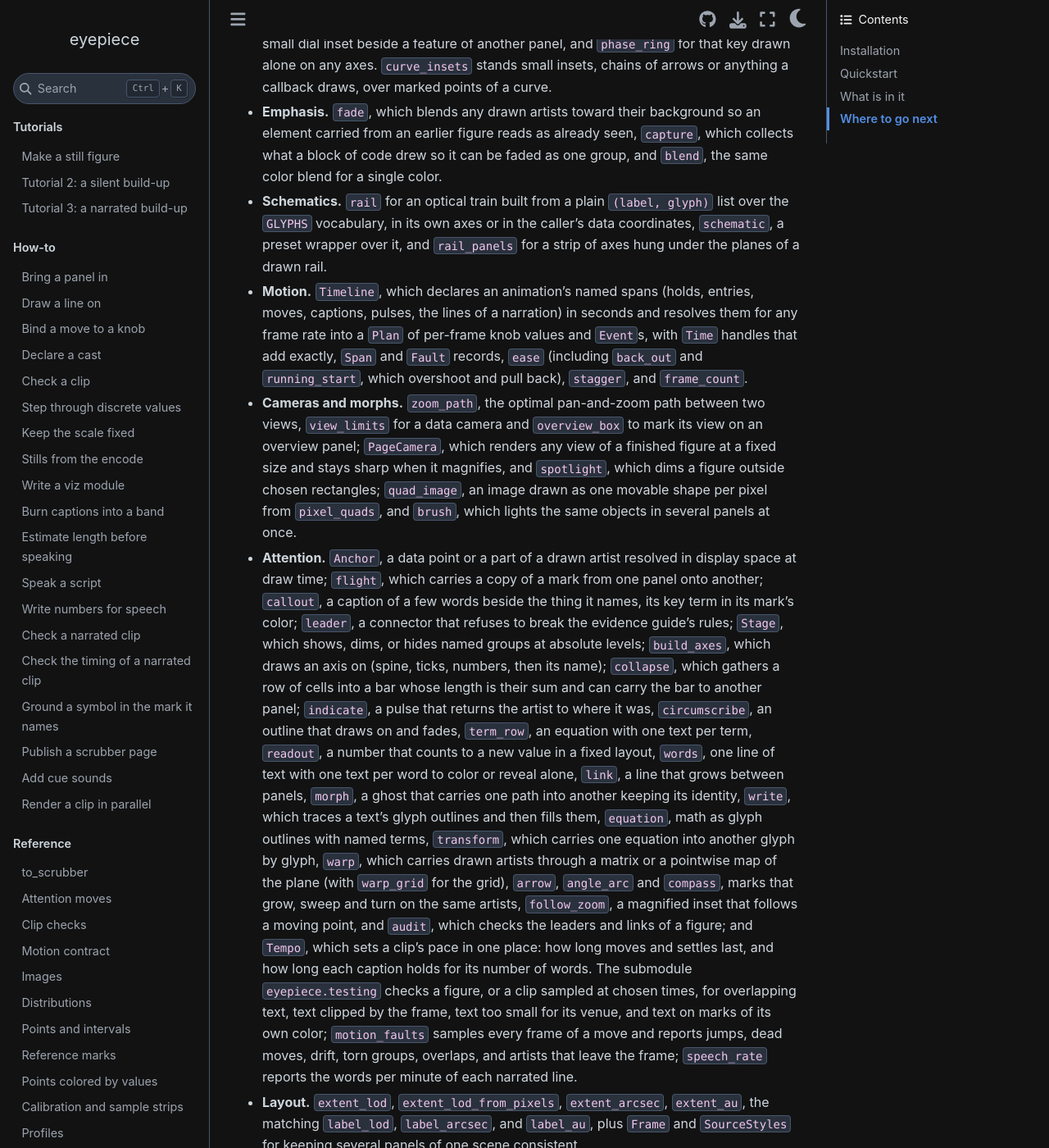
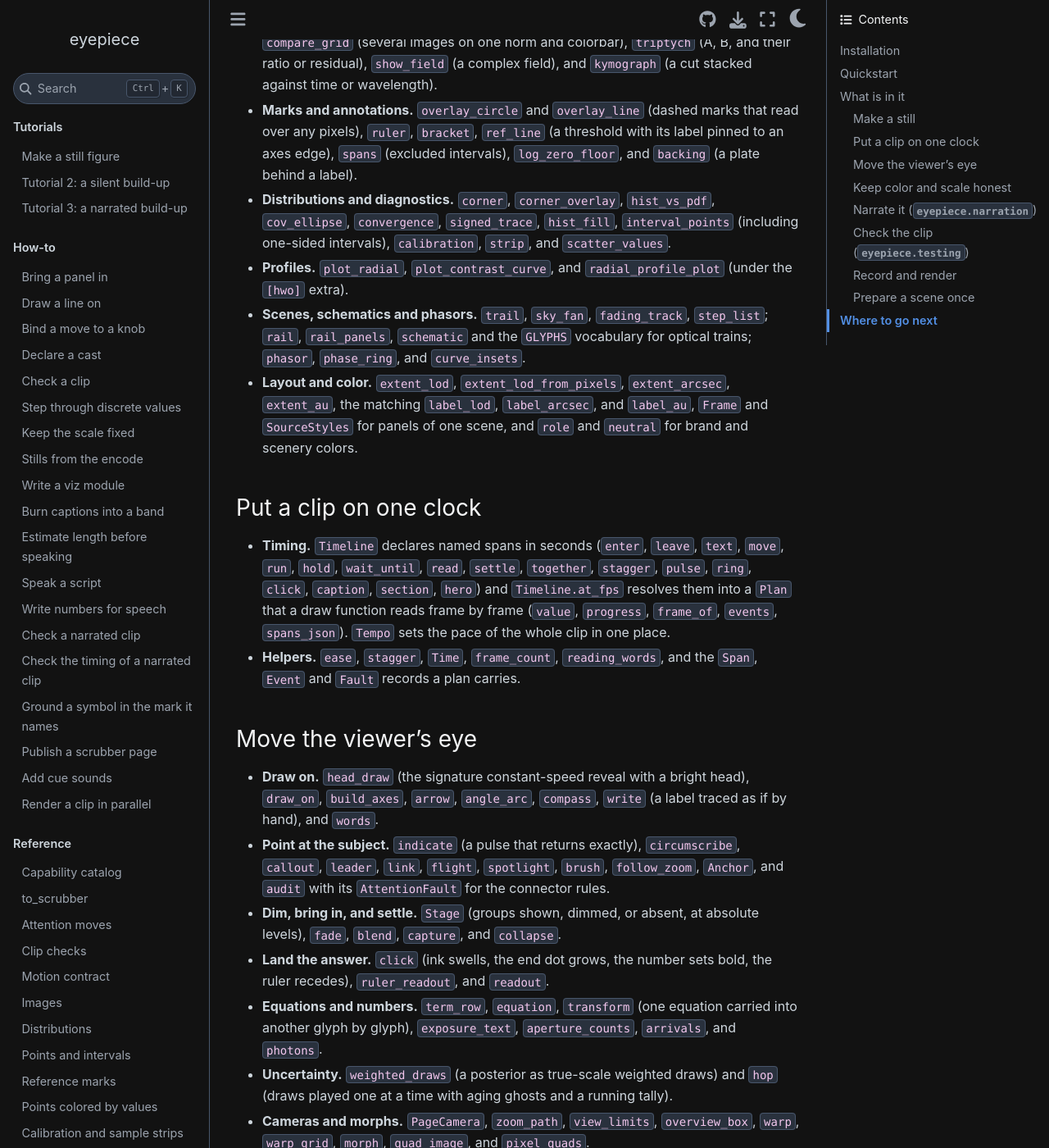
Before and after one commit to CoreySpohn/eyepiece, a Sphinx documentation site: the page built from docs/index.md, in a window 1280 px wide and 1400 px high, scrolled down 2916 px. Shown: the whole window at 82% size. Built offline with Sphinx 7.4.7 and the Sphinx Book theme 1.1.4, drawn with Linux system fonts in a browser that asks for light colours; pages that are not in the unit, such as notebooks, are missing from menus; some of the changed text lies outside the part shown.

Commit message:
docs(index): link the catalog, tutorials, motion galleries and how-tos

````diff
--- a/docs/index.md
+++ b/docs/index.md
@@ -4,6 +4,15 @@
 astronomical imaging simulations: ax-first stateless figure functions for
 images, comparisons, profiles, and distributions, a multi-sink animation
 recorder, and styled figure saving, all built on top of matplotlib and NumPy.
+
+The same primitives drive explanatory animation. A `Timeline` puts every move
+of a clip on one clock, `eyepiece.narration` places spoken lines and their cue
+words on that clock, `eyepiece.testing` checks the finished clip for motion,
+readability, color-meaning and timing faults, and `eyepiece.render` renders
+its venue, mode and narration variants in parallel. To find the function for
+something a figure or clip should do, start from the
+{doc}`capability catalog <reference/catalog>`, which maps each task to its
+function and the page that shows it.
 
 Every primitive takes plain arrays in and returns a small result object
 holding the axes it drew on and the artists it made, so a caller can keep
@@ -121,103 +130,142 @@
 
 ## What is in it
 
-Every public name is importable straight from `eyepiece`; the submodules
-that implement them are internal organization. The full signatures live in
-the API reference, and the groups are:
+The groups below follow what an author sets out to do. Names without a
+prefix are importable straight from `eyepiece`; the rest live in the named
+submodule. The {doc}`capability catalog <reference/catalog>` is the full
+table, one row per task, with the page that shows each name, and the API
+reference documents every signature.
 
-- **Images.** `imshow_log`, `imshow_diverging`, `show_field` for a complex
-  field as real, imaginary, amplitude, and phase panels, `compare_row` for
-  several images under one shared norm and colorbar, and `triptych` for A,
-  B, and a ratio or residual panel, plus `overlay_circle` for an aperture
-  or ring drawn over an image, with an optional label, and `ruler` for a
-  labeled dimension arrow.
-- **Distributions.** `corner`, `corner_overlay`, `hist_vs_pdf`,
-  `cov_ellipse`, and `convergence` for samples and their running mean or sum
-  against labeled references.
+### Make a still
+
+- **Images.** `imshow_log`, `imshow_diverging` and `display_limits`,
+  `compare_row` and `compare_grid` (several images on one norm and
+  colorbar), `triptych` (A, B, and their ratio or residual), `show_field`
+  (a complex field), and `kymograph` (a cut stacked against time or
+  wavelength).
+- **Marks and annotations.** `overlay_circle` and `overlay_line` (dashed
+  marks that read over any pixels), `ruler`, `bracket`, `ref_line` (a
+  threshold with its label pinned to an axes edge), `spans` (excluded
+  intervals), `log_zero_floor`, and `backing` (a plate behind a label).
+- **Distributions and diagnostics.** `corner`, `corner_overlay`,
+  `hist_vs_pdf`, `cov_ellipse`, `convergence`, `signed_trace`, `hist_fill`,
+  `interval_points` (including one-sided intervals), `calibration`, `strip`,
+  and `scatter_values`.
 - **Profiles.** `plot_radial`, `plot_contrast_curve`, and
-  `radial_profile_plot`.
-- **Scenes.** `trail`, `sky_fan`, and `fading_track`.
-- **Phasors.** `phasor` for complex numbers as arrows on the complex plane,
-  separate or chained tip to tail with their resultant, with a phase-colored
-  ring as the key, or as a small dial inset beside a feature of another panel,
-  and `phase_ring` for that key drawn alone on any axes. `curve_insets`
-  stands small insets, chains of arrows or anything a callback draws, over
-  marked points of a curve.
-- **Emphasis.** `fade`, which blends any drawn artists toward their
-  background so an element carried from an earlier figure reads as already
-  seen, `capture`, which collects what a block of code drew so it can be
-  faded as one group, and `blend`, the same color blend for a single color.
-- **Schematics.** `rail` for an optical train built from a plain
-  `(label, glyph)` list over the `GLYPHS` vocabulary, in its own axes or in
-  the caller's data coordinates, `schematic`, a preset wrapper over it, and
-  `rail_panels` for a strip of axes hung under the planes of a drawn rail.
-- **Motion.** `Timeline`, which declares an animation's named spans (holds,
-  entries, moves, captions, pulses, the lines of a narration) in seconds and
-  resolves them for any frame rate into a `Plan` of per-frame knob values and
-  `Event`s, with `Time` handles that add exactly, `Span` and `Fault` records,
-  `ease` (including `back_out` and `running_start`, which overshoot and pull
-  back), `stagger`, and `frame_count`.
-- **Cameras and morphs.** `zoom_path`, the optimal pan-and-zoom path between
-  two views, `view_limits` for a data camera and `overview_box` to mark its
-  view on an overview panel; `PageCamera`, which renders any view of a
-  finished figure at a fixed size and stays sharp when it magnifies, and
-  `spotlight`, which dims a figure outside chosen rectangles; `quad_image`,
-  an image drawn as one movable shape per pixel from `pixel_quads`, and
-  `brush`, which lights the same objects in several panels at once.
-- **Attention.** `Anchor`, a data point or a part of a drawn artist
-  resolved in display space at draw time; `flight`, which carries a copy of
-  a mark from one panel onto another; `callout`, a caption of a few words
-  beside the thing it names, its key term in its mark's color; `leader`, a
-  connector that refuses to break the evidence guide's rules; `Stage`,
-  which shows, dims, or hides named groups at absolute levels; `build_axes`,
-  which draws an axis on (spine, ticks, numbers, then its name);
-  `collapse`, which gathers a row of cells into a bar whose length is their
-  sum and can carry the bar to another panel; `indicate`, a pulse that
-  returns the artist to where it was, `circumscribe`, an outline that draws
-  on and fades, `term_row`, an equation with one text per term,
-  `readout`, a number that counts to a new value in a fixed layout,
-  `words`, one line of text with one text per word to color or reveal alone,
-  `link`, a line that grows between panels, `morph`, a ghost that carries one
-  path into another keeping its identity, `write`, which traces a text's
-  glyph outlines and then fills them, `equation`, math as glyph outlines with named
-  terms, `transform`, which carries one equation into another glyph by glyph, `warp`, which carries drawn
-  artists through a matrix or a pointwise map of the plane (with `warp_grid`
-  for the grid), `arrow`, `angle_arc` and `compass`, marks that grow, sweep
-  and turn on the same artists, `follow_zoom`, a magnified inset that
-  follows a moving point, and `audit`, which checks the
-  leaders and links of a figure; and `Tempo`, which sets a
-  clip's pace in one place: how long moves and settles last, and how long
-  each caption holds for its number of words.
-  The submodule `eyepiece.testing` checks a figure, or a clip sampled at
-  chosen times, for overlapping text, text clipped by the frame, text too
-  small for its venue, and text on marks of its own color; `motion_faults`
-  samples every frame of a move and reports jumps, dead moves, drift, torn
-  groups, overlaps, and artists that leave the frame; `speech_rate`
-  reports the words per minute of each narrated line.
-- **Layout.** `extent_lod`, `extent_lod_from_pixels`, `extent_arcsec`,
-  `extent_au`, the matching `label_lod`, `label_arcsec`, and `label_au`, plus
-  `Frame` and `SourceStyles` for keeping several panels of one scene
-  consistent.
-- **Output.** `save_fig`, the `record` context manager, `animate` and the
-  `Animation` it returns, `RawSink` for frames from anywhere into a
-  reproducible mp4, and `PRESETS` of measured fps and dpi pairs.
-- **Vocabularies.** `ARTIST_KEYS`, the key set a result's `artists` dict
-  draws from, alongside `PlotResult` and `MosaicResult` themselves.
+  `radial_profile_plot` (under the `[hwo]` extra).
+- **Scenes, schematics and phasors.** `trail`, `sky_fan`, `fading_track`,
+  `step_list`; `rail`, `rail_panels`, `schematic` and the `GLYPHS`
+  vocabulary for optical trains; `phasor`, `phase_ring`, and `curve_insets`.
+- **Layout and color.** `extent_lod`, `extent_lod_from_pixels`,
+  `extent_arcsec`, `extent_au`, the matching `label_lod`, `label_arcsec`,
+  and `label_au`, `Frame` and `SourceStyles` for panels of one scene, and
+  `role` and `neutral` for brand and scenery colors.
 
-Prepared views live in their own namespaces rather than at the top level:
+### Put a clip on one clock
 
-- **`eyepiece.prepared`.** The records (`ImageView`, `CurveView`,
+- **Timing.** `Timeline` declares named spans in seconds (`enter`, `leave`,
+  `text`, `move`, `run`, `hold`, `wait_until`, `read`, `settle`,
+  `together`, `stagger`, `pulse`, `ring`, `click`, `caption`, `section`,
+  `hero`) and `Timeline.at_fps` resolves them into a `Plan` that a draw
+  function reads frame by frame (`value`, `progress`, `frame_of`, `events`,
+  `spans_json`). `Tempo` sets the pace of the whole clip in one place.
+- **Helpers.** `ease`, `stagger`, `Time`, `frame_count`, `reading_words`,
+  and the `Span`, `Event` and `Fault` records a plan carries.
+
+### Move the viewer's eye
+
+- **Draw on.** `head_draw` (the signature constant-speed reveal with a
+  bright head), `draw_on`, `build_axes`, `arrow`, `angle_arc`, `compass`,
+  `write` (a label traced as if by hand), and `words`.
+- **Point at the subject.** `indicate` (a pulse that returns exactly),
+  `circumscribe`, `callout`, `leader`, `link`, `flight`, `spotlight`,
+  `brush`, `follow_zoom`, `Anchor`, and `audit` with its `AttentionFault`
+  for the connector rules.
+- **Dim, bring in, and settle.** `Stage` (groups shown, dimmed, or absent,
+  at absolute levels), `fade`, `blend`, `capture`, and `collapse`.
+- **Land the answer.** `click` (ink swells, the end dot grows, the number
+  sets bold, the ruler recedes), `ruler_readout`, and `readout`.
+- **Equations and numbers.** `term_row`, `equation`, `transform` (one
+  equation carried into another glyph by glyph), `exposure_text`,
+  `aperture_counts`, `arrivals`, and `photons`.
+- **Uncertainty.** `weighted_draws` (a posterior as true-scale weighted
+  draws) and `hop` (draws played one at a time with aging ghosts and a
+  running tally).
+- **Cameras and morphs.** `PageCamera`, `zoom_path`, `view_limits`,
+  `overview_box`, `warp`, `warp_grid`, `morph`, `quad_image`, and
+  `pixel_quads`.
+
+### Keep color and scale honest
+
+- **Motifs.** `Motif` and `MotifSet` give each recurring quantity one
+  drawing style across a clip, with `AcceptedPair`, `resolve_role`, and
+  `is_hue_role` in `eyepiece.motifs`.
+- **Scale for a talk.** `talk_rc` (type and strokes sized from the frame
+  height, from `TALK_FRACTIONS` and `VIDEO_RC`), `use_video` and
+  `video_roles` for video-safe dark colors, and `unsnapped`.
+
+### Narrate it (`eyepiece.narration`)
+
+- **Script and speech.** `Script`, `Line`, `Pause`, `Cue` and `parse_cues`
+  for cue marks on words, `estimate` for a draft length, `say` for numbers
+  written for the voice, `speech_faults`, `lint_script`, and
+  `check_script_speech`. `python -m eyepiece.narration.synth` speaks the
+  lines into a cache under the `[narration]` extra.
+- **On the clock.** `Narration` loads the measured speech and places each
+  line, beat, and cue (`Timeline(narration=...)` and `Timeline.line` use
+  it), with `check_number_sync`, `check_silence`, and `sentences`.
+- **Captions, chapters and sound.** `captions`, `caption_at`,
+  `write_captions`, `write_vtt`, `write_srt`, `write_chapters`, cue sounds
+  (`CueEvents`, `cue_track`, `count_tone`, `pixel_ticks`, `click_sting`),
+  `audio_track`, and `mux` for a loudness-normalized narrated mp4.
+
+### Check the clip (`eyepiece.testing`)
+
+`check_clip` re-renders a plan-driven clip without writing files and
+collects its readability, motion and meaning findings, the plan's own faults,
+unread knobs, and speaking pace in one `ClipReport`. Each check also stands
+alone: `motion_faults` (jumps, dead moves, drift, torn groups, overlaps,
+departures) against the moves a clip declares, or the `MotionContract` a
+move's result carries,
+`readability_faults`, `meaning_faults` and `meaning_faults_chain` (one
+meaning per hue, within and across clips), `motif_faults` and
+`motif_margins`, `timing_faults` (pace, gaps, still screens, numbers said
+before they are shown), `speech_rate`, `grounding_faults` (equation terms
+without a referent), and `motion_ink`. Every check has an `assert_*` twin,
+`caption_line` places captions clear of the figure's text, and
+`review_sheet` draws a contact sheet at the cues and events that matter.
+
+### Record and render
+
+- **Record.** `save_fig`, `record` (a context manager that takes frames from
+  a loop the caller drives, with `stills=` from the same pass and
+  `on_rescale=` against scale drift), `animate` and its `Animation`,
+  `RawSink`, `PRESETS`, `ENCODER_PROFILE`, and `to_scrubber` (an offline
+  HTML page whose slider scrubs one knob).
+- **Render in parallel.** `ClipSpec`, `Venue`, `Variant` and `variants`
+  describe a clip's venue, mode, and narration variants; `render_variants`
+  renders them keyed by `content_key` into a `Manifest`, resumably;
+  `render_frames` renders one clip in worker processes; `render_poster`,
+  `render_still`, and `same_picture` make and compare deterministic stills;
+  `frame_faults` and `assert_frames_pure` check that frames do not depend
+  on draw order.
+- **Provenance.** `stamp`, `provenance_text`, `provenance_fields`, and
+  `file_metadata`.
+
+### Prepare a scene once
+
+- **`eyepiece.prepared`.** The frozen records (`ImageView`, `CurveView`,
   `TrackView`, `PanelGroup`, and the `Path`, `Points`, `Region`,
   `ReferenceLine`, and `Label` marks, with `AxisSpec` and `Scale`),
-  `Sequence` with its `ArrayChannel`, `PathWindow`, and `Clock` channels,
-  and the display mapping (`normalize_values`, `map_rgba`, `resolve_bounds`,
-  `weight_opacity`). It imports only NumPy.
-- **`eyepiece.style`.** `SourceCast`, `RenderProfile`, and
-  `snapshot_profile`.
-- **`eyepiece.mpl`.** `render`, returning an `MplResult`, and `animate`,
-  returning an `Animation`.
-- **`eyepiece.manim`.** `render`, returning a `ManimResult`, `animate`,
-  returning a `ManimClip`, `Units` for point sizes, and `ensure_font`.
+  `Sequence` for replayable states over physical time, and the display
+  mapping. It imports only NumPy.
+- **`eyepiece.style`.** `SourceCast` for fixed source colors and markers, and
+  `snapshot_profile`, which captures the active hwostyle appearance as a
+  read-only `RenderProfile`.
+- **`eyepiece.mpl`.** `render` and `animate` for Matplotlib stills and movies.
+- **`eyepiece.manim`.** `render` and `animate` for native Manim Community
+  objects, usable in a Manim scene or a Manim Slides deck, with `Units` for
+  point sizes and `ensure_font` for Pango fonts.
 
 ## Where to go next
 
@@ -232,6 +280,36 @@
 {doc}`narration design <explanation/narration-design>` for speech and cues, and
 {doc}`Eyepiece and Manim <explanation/eyepiece-and-manim>` for the motion
 comparison. The API reference documents every signature.
+
+The tutorials build {doc}`a still <tutorials/still>`,
+{doc}`a silent build-up <tutorials/build-up>` and
+{doc}`a narrated clip <tutorials/narrated>` from start to finish. The motion
+galleries show each family of moves running:
+{doc}`clocks and readouts <gallery/motion-clock>`,
+{doc}`cameras and zooms <gallery/motion-camera>`,
+{doc}`attention moves <gallery/motion-attention>`,
+{doc}`staging <gallery/motion-staging>`,
+{doc}`equations and morphs <gallery/motion-equations>` and
+{doc}`clip checks <gallery/motion-checks>`. The how-to guides each solve one
+task: {doc}`bring a panel in <how-to/bring-a-panel-in>`,
+{doc}`draw a line on <how-to/draw-a-line-on>`,
+{doc}`bind a move to a knob <how-to/bind-a-move-to-a-knob>`,
+{doc}`declare a cast <how-to/declare-a-cast>`,
+{doc}`check a clip <how-to/check-a-clip>`,
+{doc}`step through discrete values <how-to/step-through-discrete-values>`,
+{doc}`keep the scale fixed <how-to/keep-the-scale-fixed>`,
+{doc}`take stills from the encode <how-to/stills-from-the-encode>`,
+{doc}`write a viz module <how-to/write-a-viz-module>`,
+{doc}`burn captions into a band <how-to/burn-captions-into-a-band>`,
+{doc}`estimate length before speaking <how-to/estimate-length-before-speaking>`,
+{doc}`speak a script <how-to/speak-a-script>`,
+{doc}`write numbers for speech <how-to/write-numbers-for-speech>`,
+{doc}`check narration and motion <how-to/check-narration-and-motion>`,
+{doc}`check timing <how-to/check-timing>`,
+{doc}`ground a symbol <how-to/ground-a-symbol>`,
+{doc}`publish a scrubber page <how-to/publish-a-scrubber-page>`,
+{doc}`add cue sounds <how-to/add-cue-sounds>` and
+{doc}`render a clip in parallel <how-to/render-a-clip-in-parallel>`.
 
 ```{toctree}
 :maxdepth: 2
@@ -271,6 +349,7 @@
 :maxdepth: 2
 :caption: Reference
 
+reference/catalog
 autoapi/index
 reference/to-scrubber
 reference/attention-moves
````
